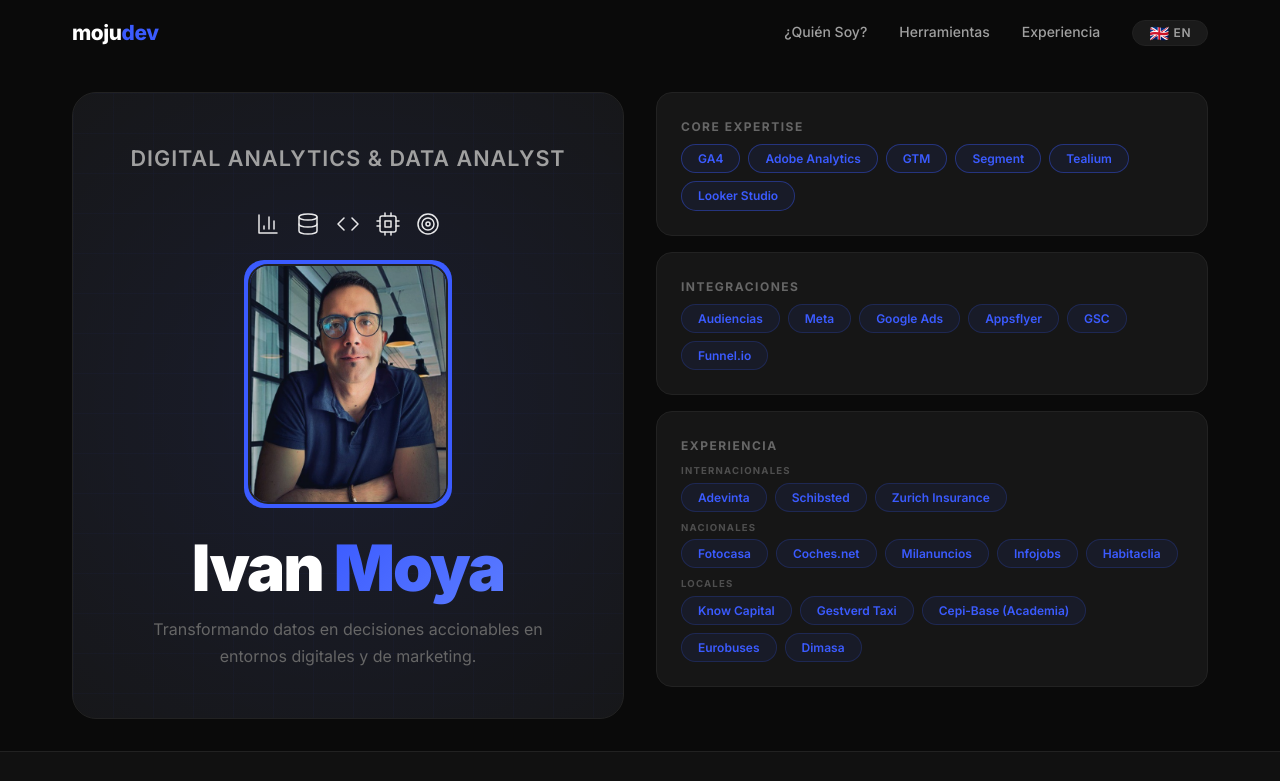
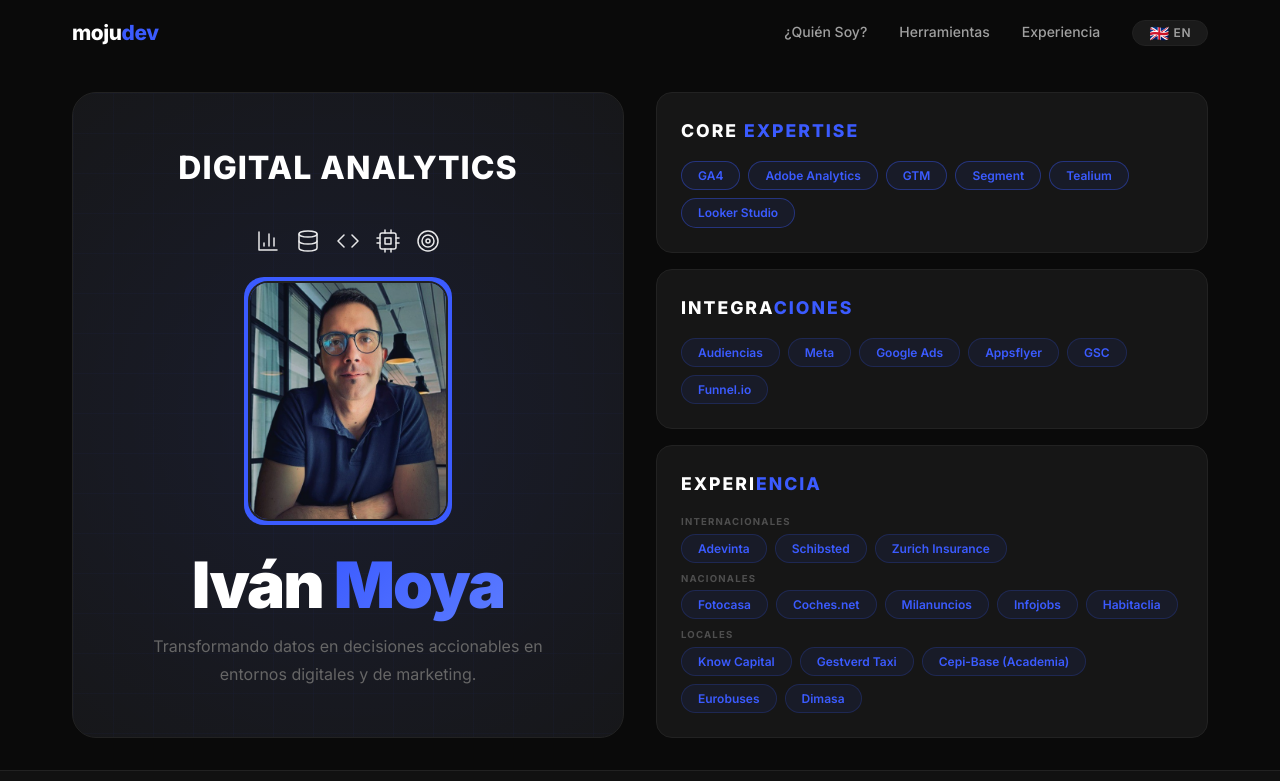
Before and after one commit to mojudev/mojudev-cv, a plain HTML site: page index.html in a window 1280 px wide. Shown: the top 781 px of the page. Drawn offline with Linux system fonts and the light colour scheme.

Commit message:
feat: Update name, refine footer links, and enhance hero section styling.

```diff
--- a/index.html
+++ b/index.html
@@ -6,16 +6,16 @@
   <meta name="viewport" content="width=device-width, initial-scale=1.0">
 
   <!-- SEO -->
-  <title>Ivan Moya – Digital Analytics & Data Analyst | Barcelona</title>
+  <title>Iván Moya – Digital Analytics & Data Analyst | Barcelona</title>
   <meta name="description"
     content="Ivan Moya (mojudev) – Digital Analytics & Data Analyst en Barcelona. Especialista en GA4, Adobe Analytics, GTM y Segment. Transformando datos en decisiones accionables.">
   <meta name="keywords"
     content="Digital Analytics Barcelona, GA4 Specialist, Adobe Analytics Consultant, Data Analyst, GTM, Segment, mojudev">
-  <meta name="author" content="Ivan Moya">
+  <meta name="author" content="Iván Moya">
   <meta name="robots" content="index, follow">
 
   <!-- Open Graph -->
-  <meta property="og:title" content="Ivan Moya – Digital Analytics & Data Analyst">
+  <meta property="og:title" content="Iván Moya – Digital Analytics & Data Analyst">
   <meta property="og:description"
     content="Especialista en Digital Analytics con background técnico profundo. GA4, Adobe Analytics, GTM, Segment.">
   <meta property="og:type" content="website">
@@ -61,7 +61,7 @@
         <div class="hero-left reveal">
           <div class="hero-main">
             <div class="hero-info">
-              <p class="hero-tagline">Digital Analytics & Data Analyst</p>
+              <p class="hero-tagline">Digital Analytics</p>
             </div>
             <div class="hero-icons">
               <!-- Analytics -->
@@ -108,7 +108,7 @@
                 id="heroPhoto">
             </div>
             <div class="hero-info-bottom">
-              <h1 class="hero-title">Ivan <span>Moya</span></h1>
+              <h1 class="hero-title">Iván <span>Moya</span></h1>
               <p class="hero-desc" data-i18n="hero_desc">Transformando datos en decisiones accionables en entornos
                 digitales y de marketing.</p>
             </div>
@@ -116,10 +116,10 @@
         </div>
 
         <!-- Right Column: Tools & Companies Summary -->
-        <div class="hero-right reveal reveal-delay-1">
+        <div class="hero-right reveal">
           <!-- Core Tools -->
           <div class="hero-summary-card">
-            <h3 class="hero-summary-title" data-i18n="hero_core_tools">Core Expertise</h3>
+            <h3 class="hero-summary-title" data-i18n="hero_core_tools">Core <span>Expertise</span></h3>
             <div class="hero-summary-tags">
               <span class="hero-tag core">GA4</span>
               <span class="hero-tag core">Adobe Analytics</span>
@@ -132,7 +132,7 @@
 
           <!-- Integraciones -->
           <div class="hero-summary-card">
-            <h3 class="hero-summary-title" data-i18n="hero_integrations">Integraciones</h3>
+            <h3 class="hero-summary-title" data-i18n="hero_integrations">Integra<span>ciones</span></h3>
             <div class="hero-summary-tags">
               <span class="hero-company">Audiencias</span>
               <span class="hero-company">Meta</span>
@@ -145,7 +145,7 @@
 
           <!-- Experience -->
           <div class="hero-summary-card">
-            <h3 class="hero-summary-title" data-i18n="hero_experience">Experiencia</h3>
+            <h3 class="hero-summary-title" data-i18n="hero_experience">Experi<span>encia</span></h3>
             <div class="hero-company-group">
               <div class="hero-company-label" data-i18n="hero_companies_intl">Internacionales</div>
               <div class="hero-companies-list">
@@ -526,13 +526,10 @@
   <footer class="footer">
     <div class="container">
       <div class="footer-content">
-        <span class="footer-copy">© 2026 mojudev – Ivan Moya. Barcelona.</span>
+        <span class="footer-copy">© 2026 mojudev – Iván Moya. Barcelona.</span>
         <div class="footer-links">
           <a href="#home" data-i18n="footer_home">Inicio</a>
-          <a href="#about" data-i18n="nav_about">¿Quién Soy?</a>
-          <a href="#tools" data-i18n="nav_tools">Herramientas</a>
-          <a href="#experience" data-i18n="nav_experience">Experiencia</a>
-          <a href="https://www.linkedin.com/in/ivanmoya/" target="_blank" rel="noopener noreferrer">LinkedIn</a>
+          <a href="https://www.linkedin.com/in/ivanmoyajuarez/" target="_blank" rel="noopener noreferrer">LinkedIn</a>
         </div>
       </div>
     </div>
--- a/styles.css
+++ b/styles.css
@@ -92,6 +92,7 @@
   font-size: var(--fs-body);
   line-height: 1.6;
   overflow-x: hidden;
+  width: 100%;
 }
 
 a {
@@ -453,12 +454,14 @@
 }
 
 .hero-tagline {
-  font-size: var(--fs-h3);
-  font-weight: 600;
-  color: var(--text-secondary);
+  font-size: clamp(1.5rem, 3vw, 2rem);
+  font-weight: 800;
+  color: var(--text-primary);
   text-transform: uppercase;
   letter-spacing: 1px;
   margin-bottom: var(--space-sm);
+  font-family: var(--font-family);
+  opacity: 1;
 }
 
 .hero-desc {
@@ -487,12 +490,16 @@
 }
 
 .hero-summary-title {
-  font-size: var(--fs-xs);
-  font-weight: 700;
+  font-size: 1.1rem;
+  font-weight: 800;
   text-transform: uppercase;
-  letter-spacing: 1.5px;
-  color: var(--text-tertiary);
-  margin-bottom: var(--space-sm);
+  letter-spacing: 2px;
+  color: var(--text-primary);
+  margin-bottom: var(--space-md);
+}
+
+.hero-summary-title span {
+  color: var(--accent);
 }
 
 .hero-summary-desc {
```
